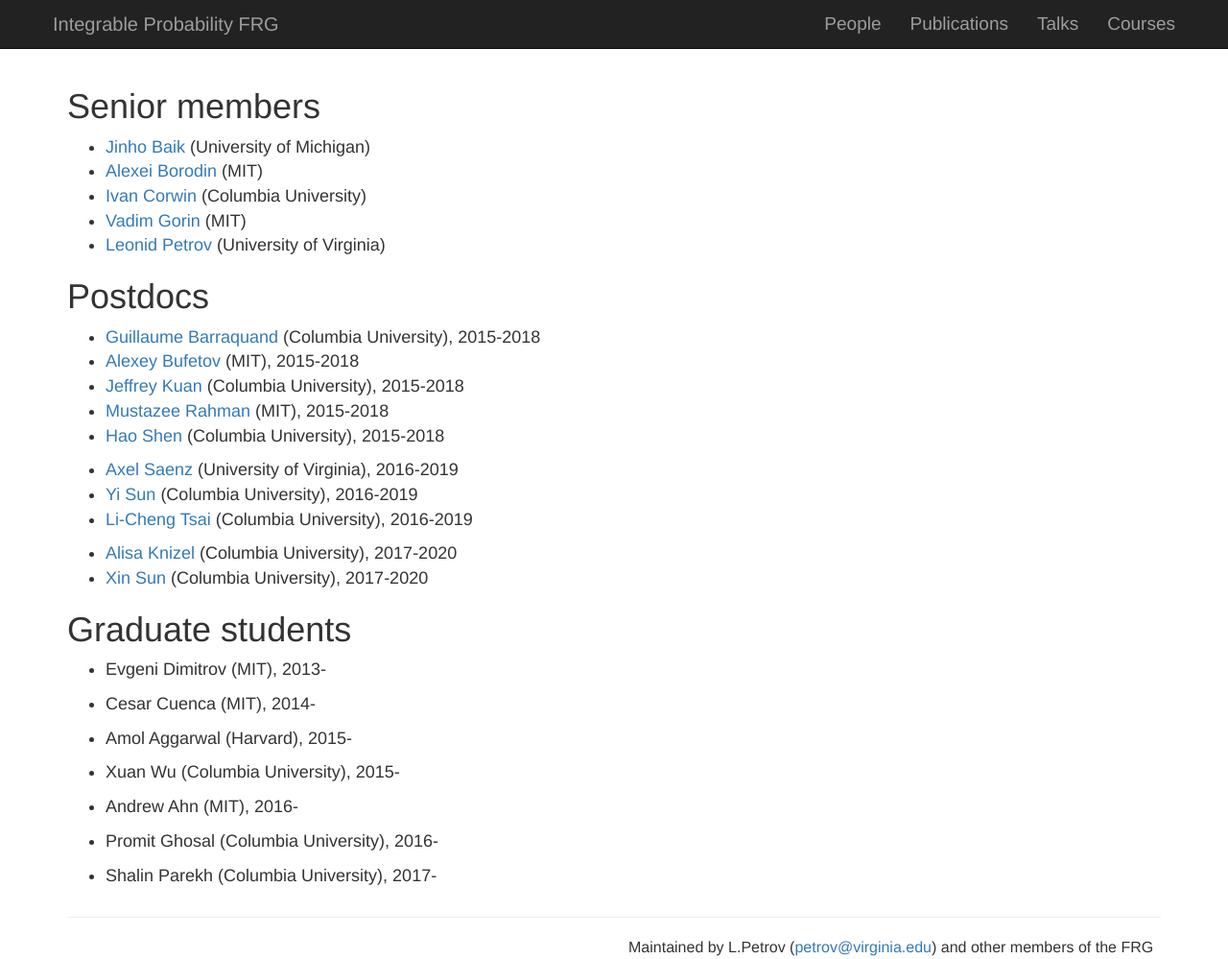
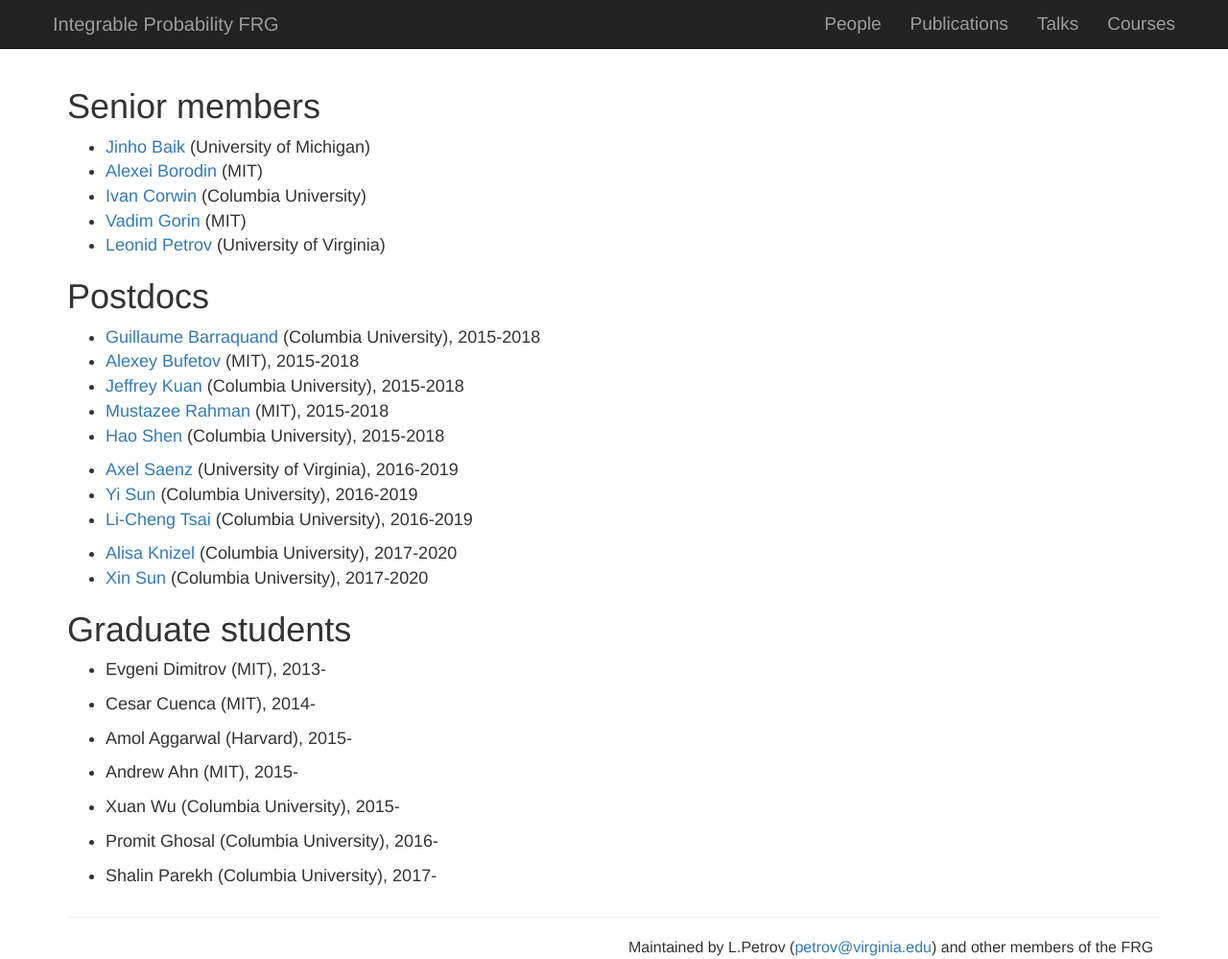
Before and after one commit to int-prob/int-prob-code, a Jekyll site: the page built from people.md, in a window 1280 px wide. Shown: the top 999 px of the page at 96% size. Built offline with Jekyll 4.4.1, drawn with Linux system fonts in a browser that asks for light colours; grey boxes are pictures that could not be loaded.

Commit message:
Update people.md

```diff
--- a/people.md
+++ b/people.md
@@ -30,9 +30,9 @@
 
 - Amol Aggarwal (Harvard), 2015-
 
+- Andrew Ahn (MIT), 2015-
+
 - Xuan Wu (Columbia University), 2015-
-
-- Andrew Ahn (MIT), 2016-
 
 - Promit Ghosal (Columbia University), 2016-
 
```
